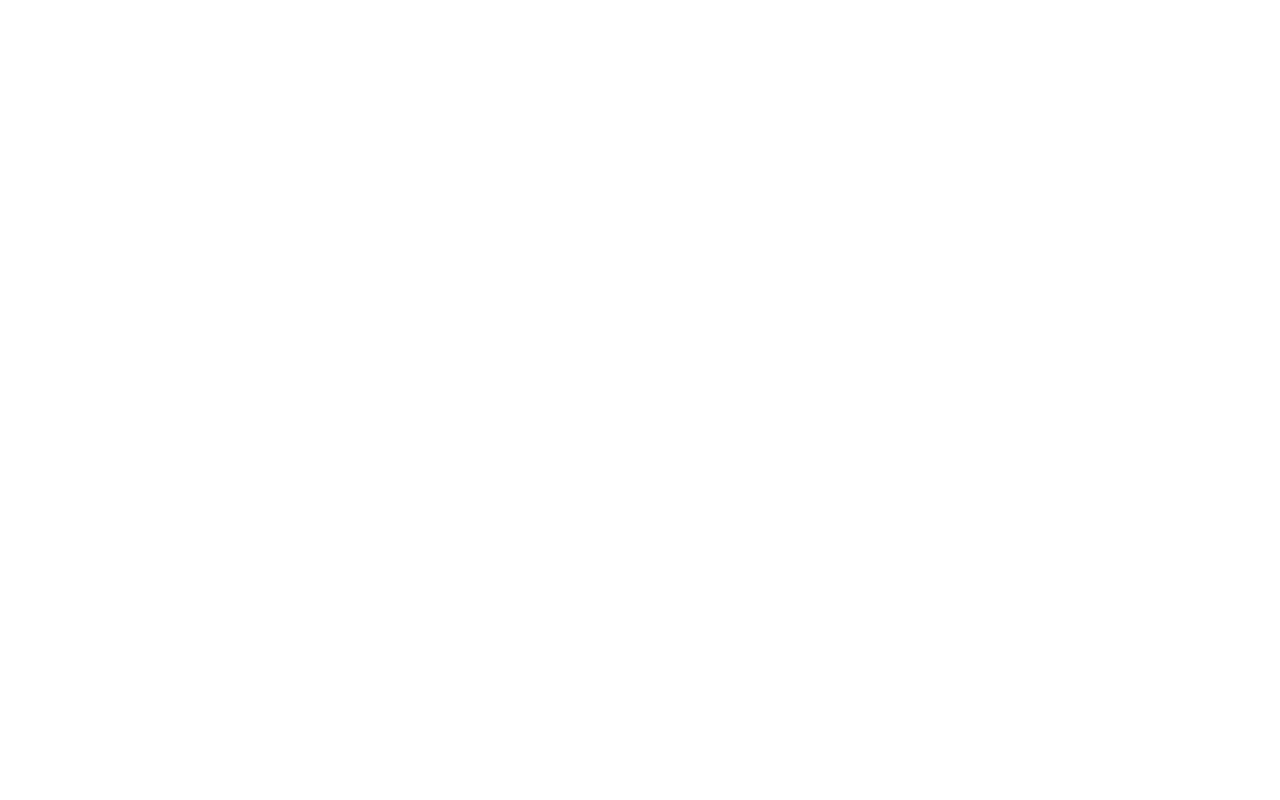
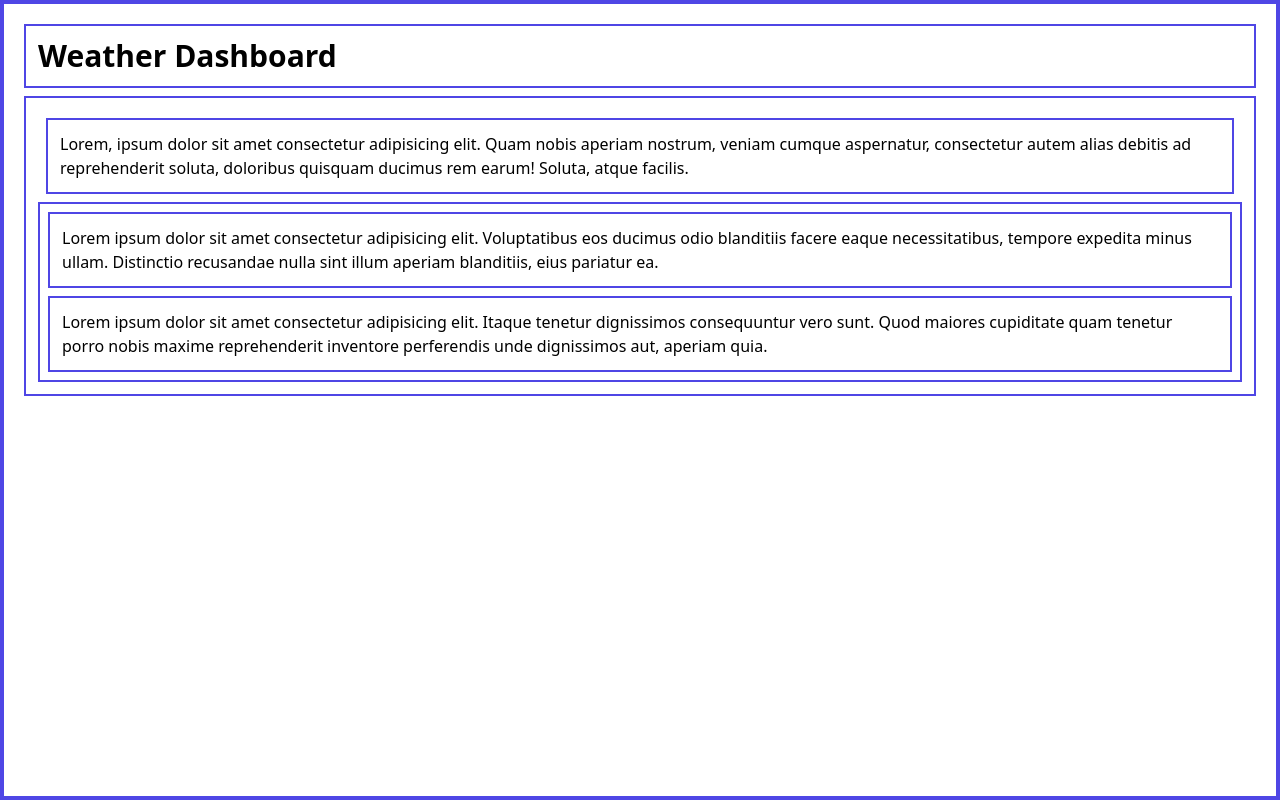
Before and after one commit to Pratiksha-salve/Weather_Dashboard, a plain HTML site: page index.html in a window 1280 px wide. Drawn offline with nearby package versions, Linux system fonts and the light colour scheme.

Commit message:
added basic html structure for idea

```diff
--- a/index.html
+++ b/index.html
@@ -4,24 +4,26 @@
     <meta charset="UTF-8">
     <meta name="viewport" content="width=device-width, initial-scale=1.0">
     <title>Weather</title>
-    <script href="script.js" defer></script>
+    <script src="script.js" defer></script>
     <script src="https://cdn.tailwindcss.com"></script>
 </head>
 <body>
-    <div class="container">
-        <header class="header ">
-            <!-- it will contain logo and name -->
+    <div id="container" class="lg:h-screen p-3 border-4 border-indigo-600">
+        <header id="header" class="m-2 p-3 border-2 border-indigo-600">
+            <h1 class="text-3xl font-bold">Weather Dashboard</h1>
         </header>
-        <section id="mainPage">
-            <section id="searchbar">
+        <section id="mainPage" class="m-2 p-3 border-2 border-indigo-600 flex flex-col">
+            <section id="searchbar" class="m-2 p-3 border-2 border-indigo-600 flex flex-col">
                 <!-- code -->
+                 Lorem, ipsum dolor sit amet consectetur adipisicing elit. Quam nobis aperiam nostrum, veniam cumque aspernatur, consectetur autem alias debitis ad reprehenderit soluta, doloribus quisquam ducimus rem earum! Soluta, atque facilis.
             </section>
-            <section id="weather">
-                <article id="local">
+            <section id="weather" class="border-2 border-indigo-600">
+                <article id="local" class="m-2 p-3 border-2 border-indigo-600">
                     <!-- code -->
+                     Lorem ipsum dolor sit amet consectetur adipisicing elit. Voluptatibus eos ducimus odio blanditiis facere eaque necessitatibus, tempore expedita minus ullam. Distinctio recusandae nulla sint illum aperiam blanditiis, eius pariatur ea.
                 </article>
-                <article id="weekForcast">
-                    <!-- code -->
+                <article id="weekForcast" class="m-2 p-3 border-2 border-indigo-600">
+                    <!-- code --> Lorem ipsum dolor sit amet consectetur adipisicing elit. Itaque tenetur dignissimos consequuntur vero sunt. Quod maiores cupiditate quam tenetur porro nobis maxime reprehenderit inventore perferendis unde dignissimos aut, aperiam quia.
                 </article>
             </section>
         </section>
```
